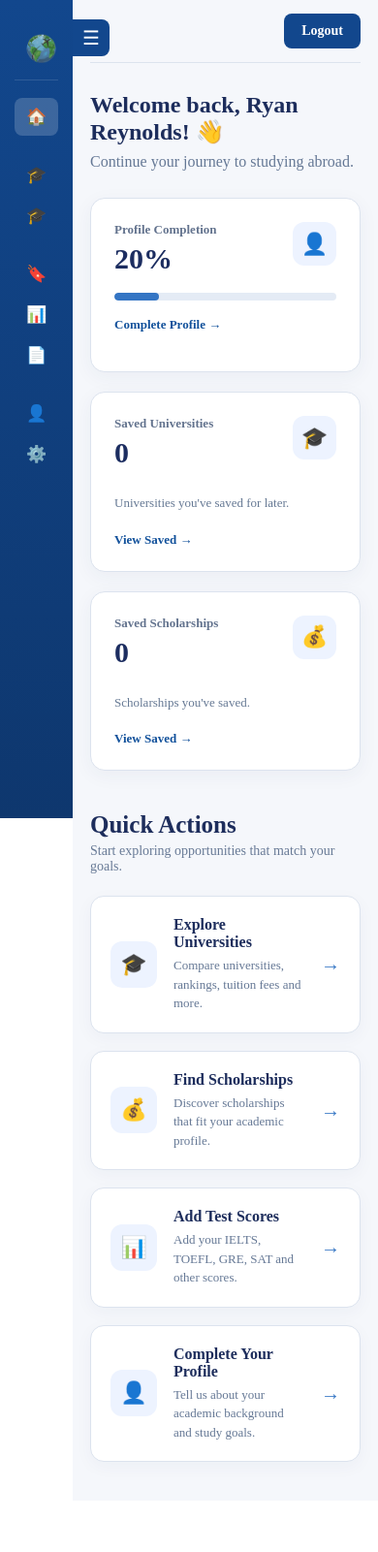
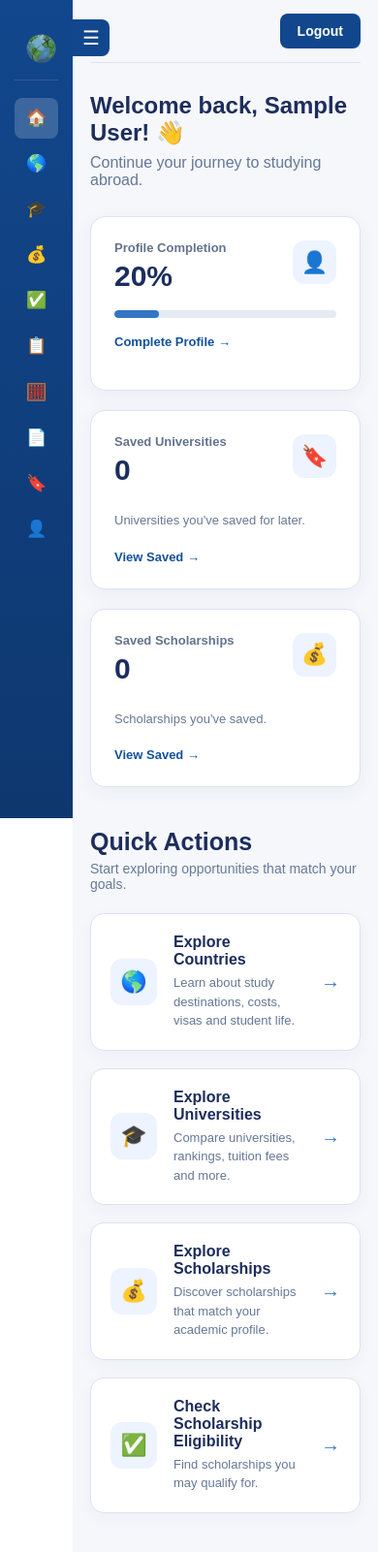
Before and after one commit to mushfiqsajeed/Beyond_Borders, a Django app: template firstpage/templates/dashboard.html in a window 390 px wide. Shown: the whole page at 97% size. Before the commit the page ends 1518 px from the top, so only its background shows below. Run offline with Django 5.2, Linux system fonts and the light colour scheme; the template is opened without the code that fills it: most values are stand-ins (such as "Sample title", 1, 10 or a date in 2020).

Commit message:
Updated the dashboard styling and layout to improve user experience and visual appeal. Adjusted CSS for better responsiveness and modified HTML structure for enhanced accessibility.

```diff
--- a/firstpage/static/dashboard.css
+++ b/firstpage/static/dashboard.css
@@ -1,15 +1,27 @@
-/* =========================================================
+/* =====================================================
    BEYOND BORDERS DASHBOARD
-   ========================================================= */
+   ===================================================== */
+
+
+/* =====================================================
+   GLOBAL RESET
+   ===================================================== */
+
 * {
     margin: 0;
     padding: 0;
     box-sizing: border-box;
 }
 
-/* =========================================================
+
+body {
+    font-family: Arial, Helvetica, sans-serif;
+}
+
+
+/* =====================================================
    SIDEBAR
-   ========================================================= */
+   ===================================================== */
 
 .sidebar {
 
@@ -34,11 +46,6 @@
     display: flex;
     flex-direction: column;
 
-    /*
-       Prevent the sidebar itself from becoming
-       independently scrollable.
-    */
-
     overflow: hidden;
 
     z-index: 1000;
@@ -47,9 +54,9 @@
 }
 
 
-/* =========================================================
+/* =====================================================
    SIDEBAR HEADER
-   ========================================================= */
+   ===================================================== */
 
 .sidebar-header {
 
@@ -109,9 +116,9 @@
 }
 
 
-/* =========================================================
-   OUTSIDE HAMBURGER BUTTON
-   ========================================================= */
+/* =====================================================
+   HAMBURGER BUTTON
+   ===================================================== */
 
 .sidebar-toggle {
 
@@ -125,6 +132,7 @@
     height: 38px;
 
     display: flex;
+
     align-items: center;
     justify-content: center;
 
@@ -157,39 +165,9 @@
 }
 
 
-/* =========================================================
-   SIDEBAR SECTIONS
-   ========================================================= */
-
-.sidebar-section {
-
-    margin-bottom: 18px;
-
-}
-
-
-.sidebar-title {
-
-    font-size: 10px;
-
-    font-weight: 700;
-
-    letter-spacing: 1.5px;
-
-    color:
-        rgba(255, 255, 255, 0.55);
-
-    margin:
-        0 10px 6px;
-
-    white-space: nowrap;
-
-}
-
-
-/* =========================================================
+/* =====================================================
    SIDEBAR LINKS
-   ========================================================= */
+   ===================================================== */
 
 .sidebar-link {
 
@@ -199,9 +177,9 @@
 
     gap: 12px;
 
-    padding: 9px 12px;
+    padding: 10px 12px;
 
-    margin-bottom: 3px;
+    margin-bottom: 5px;
 
     border-radius: 8px;
 
@@ -210,6 +188,8 @@
     text-decoration: none;
 
     font-size: 14px;
+
+    line-height: 1.3;
 
     transition:
         background 0.2s ease,
@@ -239,7 +219,7 @@
 
 .sidebar-icon {
 
-    width: 22px;
+    width: 24px;
 
     flex-shrink: 0;
 
@@ -252,7 +232,7 @@
 
 .sidebar-text {
 
-    white-space: nowrap;
+    white-space: normal;
 
     overflow: hidden;
 
@@ -262,9 +242,9 @@
 }
 
 
-/* =========================================================
+/* =====================================================
    COLLAPSED SIDEBAR
-   ========================================================= */
+   ===================================================== */
 
 .sidebar.collapsed {
 
@@ -279,11 +259,6 @@
     opacity: 0;
 
     width: 0;
-
-}
-
-
-.sidebar.collapsed .sidebar-title {
 
     display: none;
 
@@ -309,18 +284,17 @@
 }
 
 
-/* Move hamburger when sidebar collapses */
-
-body.sidebar-collapsed .sidebar-toggle {
+body.sidebar-collapsed
+.sidebar-toggle {
 
     left: 75px;
 
 }
 
 
-/* =========================================================
-   DASHBOARD MAIN CONTENT
-   ========================================================= */
+/* =====================================================
+   MAIN DASHBOARD CONTENT
+   ===================================================== */
 
 .dashboard-content {
 
@@ -347,9 +321,9 @@ body.sidebar-collapsed
 }
 
 
-/* =========================================================
+/* =====================================================
    TOP BAR
-   ========================================================= */
+   ===================================================== */
 
 .topbar {
 
@@ -434,9 +408,9 @@ body.sidebar-collapsed
 }
 
 
-/* =========================================================
+/* =====================================================
    WELCOME SECTION
-   ========================================================= */
+   ===================================================== */
 
 .welcome-section {
 
@@ -470,9 +444,9 @@ body.sidebar-collapsed
 }
 
 
-/* =========================================================
+/* =====================================================
    SUMMARY CARDS
-   ========================================================= */
+   ===================================================== */
 
 .summary-cards {
 
@@ -521,10 +495,6 @@ body.sidebar-collapsed
 
 }
 
-
-/* =========================================================
-   CARD TOP
-   ========================================================= */
 
 .card-top {
 
@@ -581,9 +551,9 @@ body.sidebar-collapsed
 }
 
 
-/* =========================================================
+/* =====================================================
    PROGRESS BAR
-   ========================================================= */
+   ===================================================== */
 
 .progress-bar {
 
@@ -616,9 +586,9 @@ body.sidebar-collapsed
 }
 
 
-/* =========================================================
+/* =====================================================
    CARD DESCRIPTION
-   ========================================================= */
+   ===================================================== */
 
 .card-description {
 
@@ -634,9 +604,9 @@ body.sidebar-collapsed
 }
 
 
-/* =========================================================
+/* =====================================================
    CARD LINK
-   ========================================================= */
+   ===================================================== */
 
 .card-link {
 
@@ -658,9 +628,9 @@ body.sidebar-collapsed
 }
 
 
-/* =========================================================
+/* =====================================================
    QUICK ACTIONS
-   ========================================================= */
+   ===================================================== */
 
 .quick-actions {
 
@@ -691,9 +661,9 @@ body.sidebar-collapsed
 }
 
 
-/* =========================================================
+/* =====================================================
    ACTION GRID
-   ========================================================= */
+   ===================================================== */
 
 .action-grid {
 
@@ -707,9 +677,9 @@ body.sidebar-collapsed
 }
 
 
-/* =========================================================
+/* =====================================================
    ACTION CARD
-   ========================================================= */
+   ===================================================== */
 
 .action-card {
 
@@ -753,10 +723,6 @@ body.sidebar-collapsed
 }
 
 
-/* =========================================================
-   ACTION ICON
-   ========================================================= */
-
 .action-icon {
 
     width: 48px;
@@ -778,10 +744,6 @@ body.sidebar-collapsed
 
 }
 
-
-/* =========================================================
-   ACTION CONTENT
-   ========================================================= */
 
 .action-content {
 
@@ -815,10 +777,6 @@ body.sidebar-collapsed
 }
 
 
-/* =========================================================
-   ACTION ARROW
-   ========================================================= */
-
 .action-arrow {
 
     color: #3475c4;
@@ -828,9 +786,9 @@ body.sidebar-collapsed
 }
 
 
-/* =========================================================
+/* =====================================================
    RESPONSIVE DESIGN
-   ========================================================= */
+   ===================================================== */
 
 @media (max-width: 1000px) {
 
@@ -844,7 +802,7 @@ body.sidebar-collapsed
 }
 
 
-@media (max-width: 750px) {
+@media (max-width: 800px) {
 
     .sidebar {
 
@@ -854,8 +812,7 @@ body.sidebar-collapsed
 
 
     .brand-text,
-    .sidebar-text,
-    .sidebar-title {
+    .sidebar-text {
 
         display: none;
 
--- a/firstpage/templates/dashboard.html
+++ b/firstpage/templates/dashboard.html
@@ -24,7 +24,6 @@
 
 <body>
 
-
     <!-- =====================================================
          SIDEBAR TOGGLE BUTTON
          ===================================================== -->
@@ -40,15 +39,13 @@
     </button>
 
 
-
     <!-- =====================================================
          SIDEBAR
          ===================================================== -->
 
     <aside class="sidebar" id="sidebar">
 
-
-        <!-- SIDEBAR HEADER -->
+        <!-- Sidebar Header -->
 
         <div class="sidebar-header">
 
@@ -67,17 +64,7 @@
         </div>
 
 
-
-        <!-- =================================================
-             MAIN
-             ================================================= -->
-
-        <div class="sidebar-section">
-
-            <p class="sidebar-title">
-                MAIN
-            </p>
-
+        <!-- Dashboard -->
 
         <a href="#"
            class="sidebar-link active">
@@ -92,20 +79,24 @@
 
         </a>
 
-        </div>
+
+        <!-- Explore Countries -->
+
+        <a href="#"
+           class="sidebar-link">
+
+            <span class="sidebar-icon">
+                🌎
+            </span>
+
+            <span class="sidebar-text">
+                Explore Countries
+            </span>
+
+        </a>
 
 
-
-        <!-- =================================================
-             EXPLORE
-             ================================================= -->
-
-        <div class="sidebar-section">
-
-            <p class="sidebar-title">
-                EXPLORE
-            </p>
-
+        <!-- Explore Universities -->
 
         <a href="#"
            class="sidebar-link">
@@ -115,39 +106,93 @@
             </span>
 
             <span class="sidebar-text">
-                    Universities
+                Explore University
             </span>
 
         </a>
 
 
+        <!-- Explore Scholarships -->
+
         <a href="#"
            class="sidebar-link">
 
             <span class="sidebar-icon">
-                    🎓
+                💰
             </span>
 
             <span class="sidebar-text">
-                    Scholarships
+                Explore Scholarships
             </span>
 
         </a>
 
-        </div>
+
+        <!-- Scholarship Eligibility -->
+
+        <a href="#"
+           class="sidebar-link">
+
+            <span class="sidebar-icon">
+                ✅
+            </span>
+
+            <span class="sidebar-text">
+                Scholarship Eligibility
+            </span>
+
+        </a>
 
 
+        <!-- Admission Requirement -->
 
-        <!-- =================================================
-             MY JOURNEY
-             ================================================= -->
+        <a href="#"
+           class="sidebar-link">
 
-        <div class="sidebar-section">
+            <span class="sidebar-icon">
+                📋
+            </span>
 
-            <p class="sidebar-title">
-                MY JOURNEY
-            </p>
+            <span class="sidebar-text">
+                Admission Requirement
+            </span>
 
+        </a>
+
+
+        <!-- Cost Estimator -->
+
+        <a href="#"
+           class="sidebar-link">
+
+            <span class="sidebar-icon">
+                🧮
+            </span>
+
+            <span class="sidebar-text">
+                Cost Estimator
+            </span>
+
+        </a>
+
+
+        <!-- Document Review -->
+
+        <a href="#"
+           class="sidebar-link">
+
+            <span class="sidebar-icon">
+                📄
+            </span>
+
+            <span class="sidebar-text">
+                Document Review
+            </span>
+
+        </a>
+
+
+        <!-- Saved -->
 
         <a href="#"
            class="sidebar-link">
@@ -163,47 +208,7 @@
         </a>
 
 
-            <a href="#"
-               class="sidebar-link">
-
-                <span class="sidebar-icon">
-                    📊
-                </span>
-
-                <span class="sidebar-text">
-                    Test Scores
-                </span>
-
-            </a>
-
-
-            <a href="#"
-               class="sidebar-link">
-
-                <span class="sidebar-icon">
-                    📄
-                </span>
-
-                <span class="sidebar-text">
-                    Documents
-                </span>
-
-            </a>
-
-        </div>
-
-
-
-        <!-- =================================================
-             ACCOUNT
-             ================================================= -->
-
-        <div class="sidebar-section">
-
-            <p class="sidebar-title">
-                ACCOUNT
-            </p>
-
+        <!-- Profile -->
 
         <a href="#"
            class="sidebar-link">
@@ -213,30 +218,12 @@
             </span>
 
             <span class="sidebar-text">
-                    My Profile
+                Profile
             </span>
 
         </a>
 
-
-            <a href="#"
-               class="sidebar-link">
-
-                <span class="sidebar-icon">
-                    ⚙️
-                </span>
-
-                <span class="sidebar-text">
-                    Settings
-                </span>
-
-            </a>
-
-        </div>
-
-
     </aside>
-
 
 
     <!-- =====================================================
@@ -254,10 +241,10 @@
 
             <div></div>
 
-
             <div class="topbar-actions">
 
-                <a href="https://github.com/mushfiqsajeed/Beyond_Borders/blob/main/README.md"
+                <a
+                    href="https://github.com/mushfiqsajeed/Beyond_Borders/blob/main/README.md"
                     class="about-link"
                     target="_blank"
                     rel="noopener noreferrer">
@@ -267,12 +254,17 @@
                 </a>
 
 
-                <a href="{% url 'logout' %}" class="logout-button">Logout</a>
+                <a
+                    href="{% url 'logout' %}"
+                    class="logout-button">
+
+                    Logout
+
+                </a>
 
             </div>
 
         </header>
-
 
 
         <!-- =================================================
@@ -282,7 +274,7 @@
         <section class="welcome-section">
 
             <h1>
-                Welcome back, Ryan Reynolds! 👋
+                Welcome back, {{ full_name }}! 👋
             </h1>
 
             <p>
@@ -292,7 +284,6 @@
         </section>
 
 
-
         <!-- =================================================
              SUMMARY CARDS
              ================================================= -->
@@ -300,7 +291,7 @@
         <section class="summary-cards">
 
 
-            <!-- PROFILE COMPLETION -->
+            <!-- Profile Completion -->
 
             <div class="summary-card">
 
@@ -343,8 +334,7 @@
             </div>
 
 
-
-            <!-- SAVED UNIVERSITIES -->
+            <!-- Saved -->
 
             <div class="summary-card">
 
@@ -364,7 +354,7 @@
 
 
                     <div class="card-icon">
-                        🎓
+                        🔖
                     </div>
 
                 </div>
@@ -385,8 +375,7 @@
             </div>
 
 
-
-            <!-- SAVED SCHOLARSHIPS -->
+            <!-- Scholarships -->
 
             <div class="summary-card">
 
@@ -426,9 +415,7 @@
 
             </div>
 
-
         </section>
-
 
 
         <!-- =================================================
@@ -450,11 +437,39 @@
             </div>
 
 
-
             <div class="action-grid">
 
 
-                <!-- UNIVERSITIES -->
+                <!-- Countries -->
+
+                <a href="#"
+                   class="action-card">
+
+                    <div class="action-icon">
+                        🌎
+                    </div>
+
+                    <div class="action-content">
+
+                        <h3>
+                            Explore Countries
+                        </h3>
+
+                        <p>
+                            Learn about study destinations,
+                            costs, visas and student life.
+                        </p>
+
+                    </div>
+
+                    <span class="action-arrow">
+                        →
+                    </span>
+
+                </a>
+
+
+                <!-- Universities -->
 
                 <a href="#"
                    class="action-card">
@@ -462,7 +477,6 @@
                     <div class="action-icon">
                         🎓
                     </div>
-
 
                     <div class="action-content">
 
@@ -477,6 +491,34 @@
 
                     </div>
 
+                    <span class="action-arrow">
+                        →
+                    </span>
+
+                </a>
+
+
+                <!-- Scholarships -->
+
+                <a href="#"
+                   class="action-card">
+
+                    <div class="action-icon">
+                        💰
+                    </div>
+
+                    <div class="action-content">
+
+                        <h3>
+                            Explore Scholarships
+                        </h3>
+
+                        <p>
+                            Discover scholarships that match
+                            your academic profile.
+                        </p>
+
+                    </div>
 
                     <span class="action-arrow">
                         →
@@ -485,30 +527,27 @@
                 </a>
 
 
-
-                <!-- SCHOLARSHIPS -->
+                <!-- Eligibility -->
 
                 <a href="#"
                    class="action-card">
 
                     <div class="action-icon">
-                        💰
+                        ✅
                     </div>
-
 
                     <div class="action-content">
 
                         <h3>
-                            Find Scholarships
+                            Check Scholarship Eligibility
                         </h3>
 
                         <p>
-                            Discover scholarships that fit
-                            your academic profile.
+                            Find scholarships you may
+                            qualify for.
                         </p>
 
                     </div>
-
 
                     <span class="action-arrow">
                         →
@@ -516,78 +555,12 @@
 
                 </a>
 
-
-
-                <!-- TEST SCORES -->
-
-                <a href="#"
-                   class="action-card">
-
-                    <div class="action-icon">
-                        📊
-                    </div>
-
-
-                    <div class="action-content">
-
-                        <h3>
-                            Add Test Scores
-                        </h3>
-
-                        <p>
-                            Add your IELTS, TOEFL, GRE,
-                            SAT and other scores.
-                        </p>
-
-                    </div>
-
-
-                    <span class="action-arrow">
-                        →
-                    </span>
-
-                </a>
-
-
-
-                <!-- PROFILE -->
-
-                <a href="#"
-                   class="action-card">
-
-                    <div class="action-icon">
-                        👤
-                    </div>
-
-
-                    <div class="action-content">
-
-                        <h3>
-                            Complete Your Profile
-                        </h3>
-
-                        <p>
-                            Tell us about your academic
-                            background and study goals.
-                        </p>
-
-                    </div>
-
-
-                    <span class="action-arrow">
-                        →
-                    </span>
-
-                </a>
-
-
             </div>
 
         </section>
 
 
     </main>
-
 
 
     <!-- =====================================================
```
Lines whose indentation alone changed are shown as unchanged.
